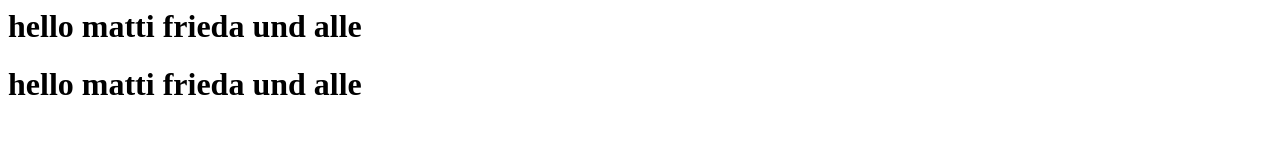
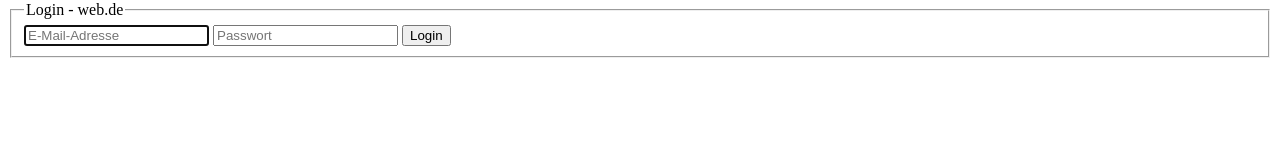
Before and after one commit to mocbuh/login.web.de, a plain HTML site: page index.html in a window 1280 px wide. Drawn offline with Linux system fonts and the light colour scheme.

Commit message:
Add web.de login to index.html

```diff
--- a/index.html
+++ b/index.html
@@ -1,2 +1,24 @@
-<h1>hello matti frieda und alle</h1>
-<h1>hello matti frieda und alle</h1>
+<HTML>
+<HEAD>
+  <TITLE>Login - web.de</TITLE>
+
+</HEAD>
+<BODY ONLOAD="f();" BGCOLOR="#FFFFFF" LINK="#0033cc" VLINK="#3366ff" ALINK="#3366ff" TEXT="#000000" MARGINHEIGHT="1" TOPMARGIN="1">
+           <form class="form-l form-login" method="post" action="https://login.web.de/intern/login?hal=true" accept-charset="UTF-8" novalidate="novalidate" id="formFreemailLogin"
+		   name="fm" data-formcheck-nocheck="nocheck">
+
+                <input type="hidden" name="service" value="freemail"/>
+                <input type="hidden" name="server" value="https://freemail.web.de"/>
+				<input type="hidden" name="successURL" value="https://navigator.web.de/login"/>
+				<input type="hidden" name="loginFailedURL" value="http://logout.webde.uimserv.net/?LogoutAdProxy.service=skinnablelogout&amp;site=webde&amp;section=gm1/mail/logout/ad_dynamisch&amp;region=de&amp;categorytype=hpfailedlogin&amp;agof=97_L&amp;pg=null&amp;pa=-1&amp;pp=___NULL"/>
+				<input type="hidden" name="loginErrorURL" value="http://freemail.web.de/msg/loginfailureha.htm"/>
+                <fieldset>
+                    <legend>Login - web.de</legend>
+                        <input type="text" tabindex="1" required="required"  id="inpFreemailLoginUsername" name="username" placeholder="E-Mail-Adresse" data-formerror-text="Bitte geben Sie Ihre E-Mail-Adresse erneut ein." autofocus />
+                        <input type="password" tabindex="2" required="required" placeholder="Passwort" value="" data-formerror-text="Bitte geben Sie Ihr Passwort erneut ein." id="inpFreemailLoginPassword" name="password"/>
+						<input type="submit" value="Login" tabindex="3"/>
+
+                </fieldset>
+            </form>
+</BODY>
+</HTML>
```
